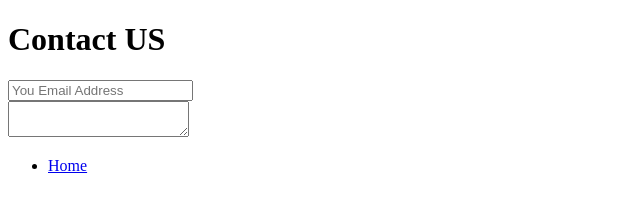
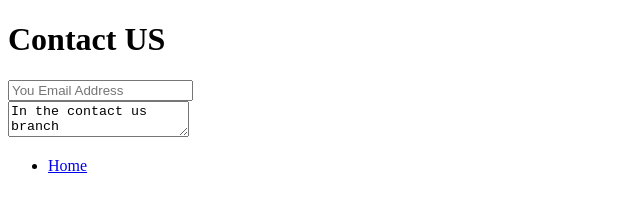
Before and after one commit to vishali0/html-project, a plain HTML site: page contact.html in a window 1280 px wide. Shown: the whole page, without its empty margins (0-640 px from the left). Drawn offline with Linux system fonts and the light colour scheme.

Commit message:
added a value to contact form

```diff
--- a/contact.html
+++ b/contact.html
@@ -10,7 +10,7 @@
     <form>
       <input type="email" placeholder="You Email Address" />
       <br />
-      <textarea></textarea>
+      <textarea>In the contact us branch</textarea>
     </form>
     <ul>
       <li><a href="./index.html">Home</a></li>
```
